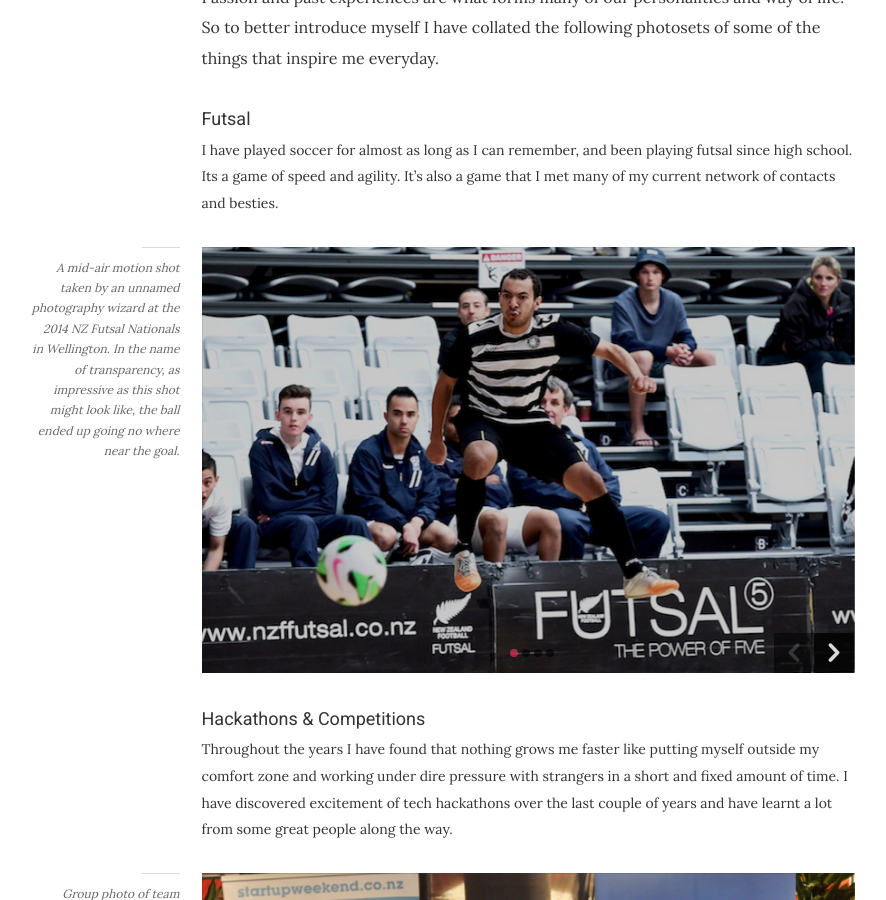
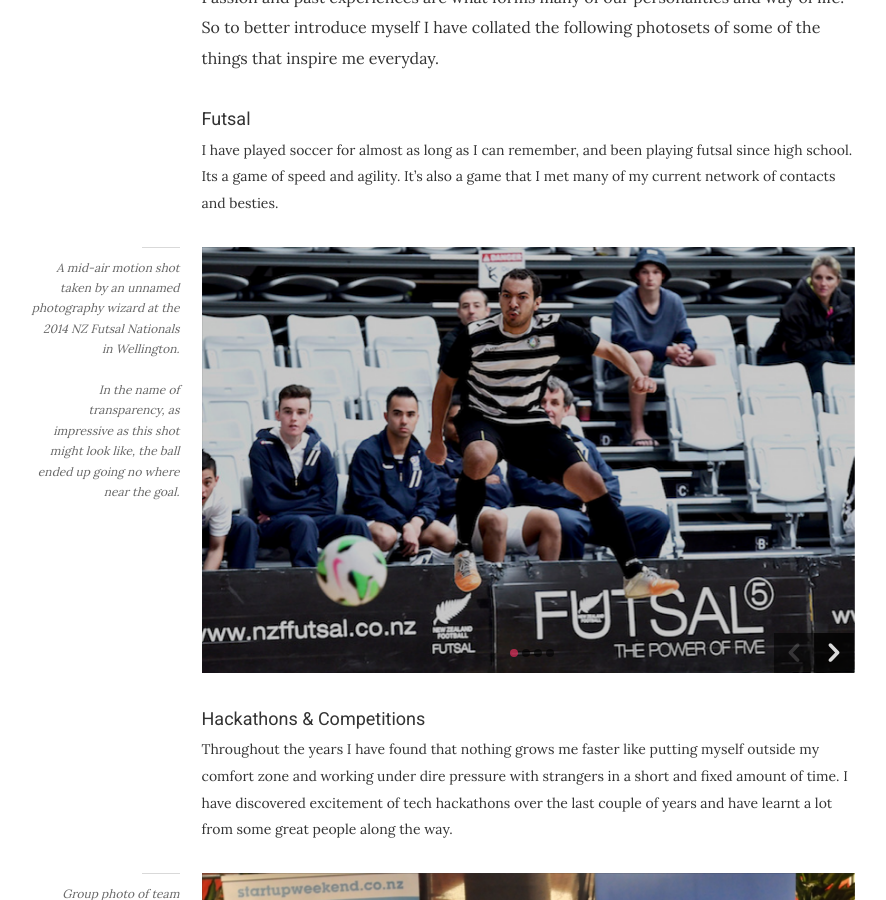
Before and after one commit to hadynz/hadynz.github.io, a Jekyll site: the page built from _pages/about.md, in a window 1280 px wide and 900 px high, scrolled down 2336 px. Shown: the whole window, without its empty margins (161-1047 px from the left). Built offline with Jekyll 4.4.1, drawn with Linux system fonts in a browser that asks for light colours; some web fonts are replaced; comment, search, counter and statistics services are not loaded.

```diff
--- a/_data/photoset.yml
+++ b/_data/photoset.yml
@@ -5,7 +5,7 @@
 futsal:
   - src: /assets/images/photos/futsal/nff_nationals.jpg
     caption: |
-      A mid-air motion shot taken by an unnamed photography wizard at the 2014 NZ Futsal Nationals in Wellington.
+      A mid-air motion shot taken by an unnamed photography wizard at the 2014 NZ Futsal Nationals in Wellington.<br/><br/>
       In the name of transparency, as impressive as this shot might look like, the ball ended up going no where near the goal.
 
   - src: /assets/images/photos/futsal/hady_colombia1.jpg
```
